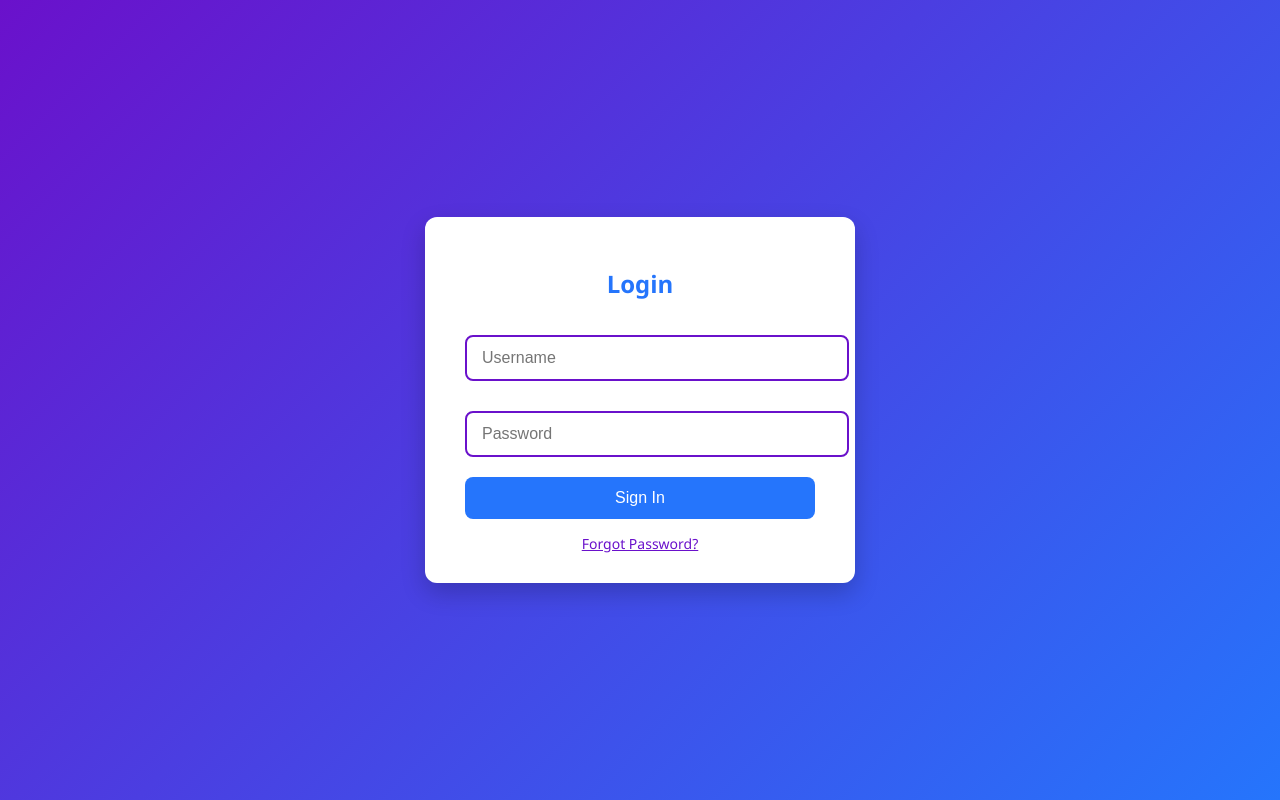
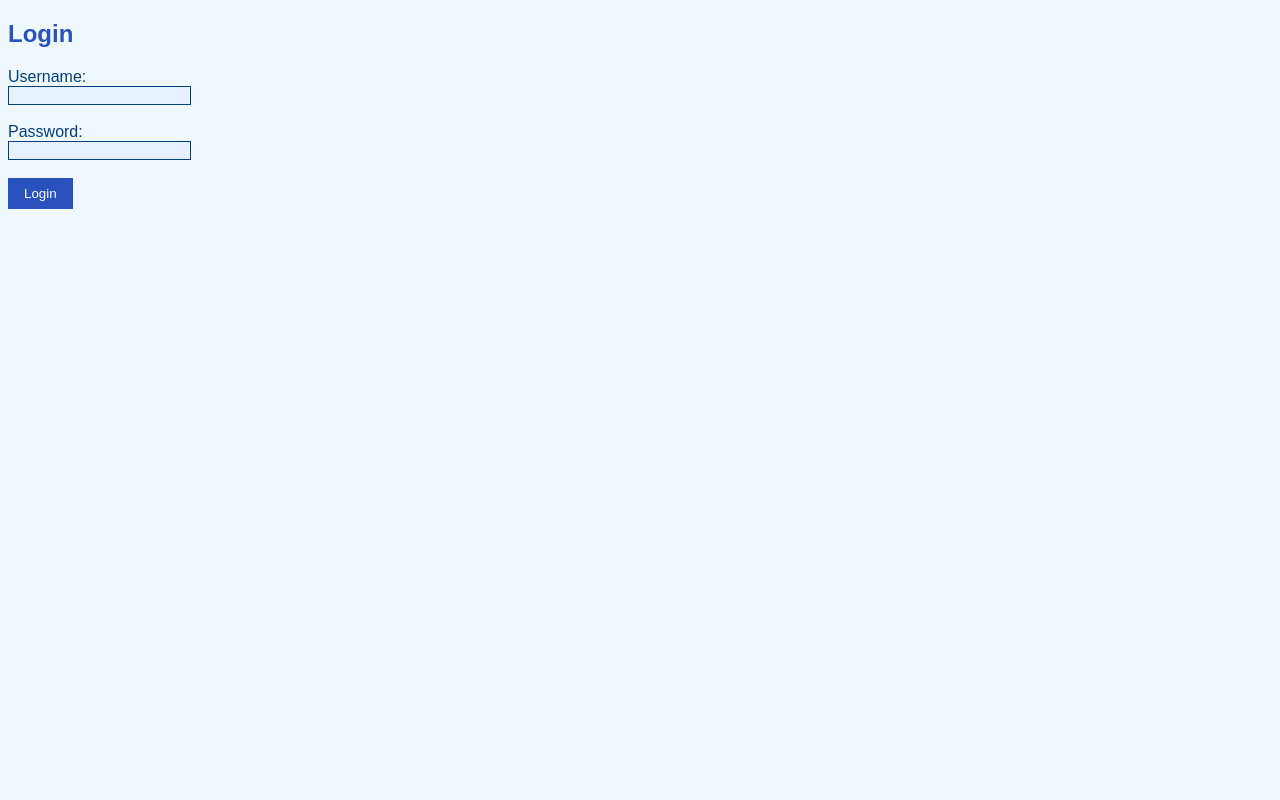
Before and after one commit to saidinesh9390/saidinesh, a plain HTML site: page index.html in a window 1280 px wide. Drawn offline with Linux system fonts and the light colour scheme.

Commit message:
Update index.html

```diff
--- a/index.html
+++ b/index.html
@@ -1,78 +1,21 @@
 <!DOCTYPE html>
-<html lang="en">
+<html>
 <head>
-  <meta charset="UTF-8" />
-  <meta name="viewport" content="width=device-width, initial-scale=1" />
-  <title>Colorful Login Page</title>
-  <style>
-    body {
-      background: linear-gradient(135deg, #6a11cb, #2575fc);
-      font-family: 'Segoe UI', Tahoma, Geneva, Verdana, sans-serif;
-      display: flex;
-      justify-content: center;
-      align-items: center;
-      height: 100vh;
-      margin: 0;
-    }
-    .login-container {
-      background: white;
-      padding: 30px 40px;
-      border-radius: 12px;
-      box-shadow: 0 10px 25px rgba(0,0,0,0.2);
-      width: 350px;
-      text-align: center;
-    }
-    .login-container h2 {
-      color: #2575fc;
-      margin-bottom: 25px;
-    }
-    .login-container input[type="text"],
-    .login-container input[type="password"] {
-      width: 100%;
-      padding: 12px 15px;
-      margin: 10px 0 20px 0;
-      border: 2px solid #6a11cb;
-      border-radius: 8px;
-      font-size: 16px;
-      transition: border-color 0.3s;
-    }
-    .login-container input[type="text"]:focus,
-    .login-container input[type="password"]:focus {
-      border-color: #2575fc;
-      outline: none;
-    }
-    .login-container button {
-      background: #2575fc;
-      border: none;
-      color: white;
-      padding: 12px 20px;
-      font-size: 16px;
-      border-radius: 8px;
-      cursor: pointer;
-      width: 100%;
-      transition: background 0.3s;
-    }
-    .login-container button:hover {
-      background: #6a11cb;
-    }
-    .login-container .forgot-password {
-      margin-top: 15px;
-      font-size: 14px;
-      color: #6a11cb;
-      cursor: pointer;
-      text-decoration: underline;
-    }
-  </style>
+  <title>Login Page</title>
 </head>
-<body>
-  <div class="login-container">
-    <h2>Login</h2>
-    <form>
-      <input type="text" placeholder="Username" required />
-      <input type="password" placeholder="Password" required />
-      <button type="submit">Sign In</button>
-    </form>
-    <div class="forgot-password">Forgot Password?</div>
-  </div>
+<body style="background-color: #f0f8ff; color: #333333; font-family: Arial, sans-serif;">
+
+  <h2 style="color: #2a52be;">Login</h2>
+
+  <form>
+    <label for="username" style="color: #004080;">Username:</label><br>
+    <input type="text" id="username" name="username" style="background-color: #e6f0ff; border: 1px solid #004080; color: #000000;"><br><br>
+
+    <label for="password" style="color: #004080;">Password:</label><br>
+    <input type="password" id="password" name="password" style="background-color: #e6f0ff; border: 1px solid #004080; color: #000000;"><br><br>
+
+    <input type="submit" value="Login" style="background-color: #2a52be; color: white; border: none; padding: 8px 16px; cursor: pointer;">
+  </form>
+
 </body>
 </html>
```
